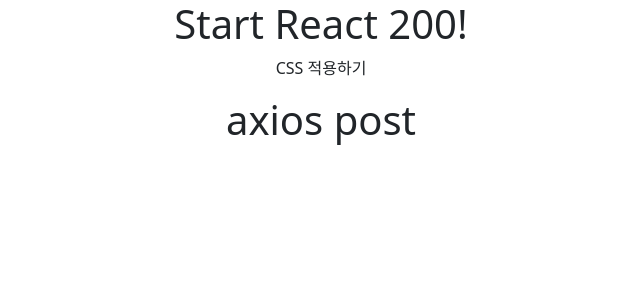
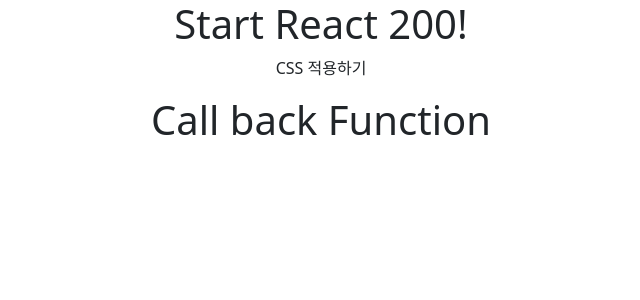
Before and after one commit to sanghwanAN/reactbook200, a React (Create React App) app: page / in a window 1280 px wide. Shown: the top 300 px of the page, without its empty margins (319-959 px from the left). Built offline with nearby package versions, Linux system fonts and the light colour scheme; no server answers.

Commit message:
예제063 - finish

```diff
--- a/src/App.js
+++ b/src/App.js
@@ -1,6 +1,6 @@
 import React from 'react';
 import './App.css';
-import AxiosPost from './R062_AxiosPost'
+import CallBackFunc from './R063_CallBackFunc'
 
 import 'bootstrap/dist/css/bootstrap.min.css';
 function App() {
@@ -8,7 +8,7 @@
     <div className="app">
       <h1>Start React 200!</h1>
       <p>CSS 적용하기</p>
-      <AxiosPost/>
+      <CallBackFunc/>
     </div>
   );
 }
--- /dev/null
+++ b/src/R063_CallBackFunc.js
@@ -0,0 +1,24 @@
+import React, { Component } from 'react';
+
+class R063_CallBackFunc extends Component {
+  componentDidMount(){
+    this.logPrint(1, function(return1){
+      console.log("return1 : " + return1);
+      this.logPrint(return1, function(return2){
+        console.log("return2 : " + return2);
+      })
+    }.bind(this))
+  }
+  logPrint(param,callback) {
+    console.log("logPrint parm : " + param );
+    param += param;
+    callback(param)
+  }
+  render() {
+    return (
+      <h1>Call back Function</h1>
+    );
+  }
+}
+
+export default R063_CallBackFunc;
```
Also changed, not shown: 1 other file (tests, documents, lock files or other folders).
